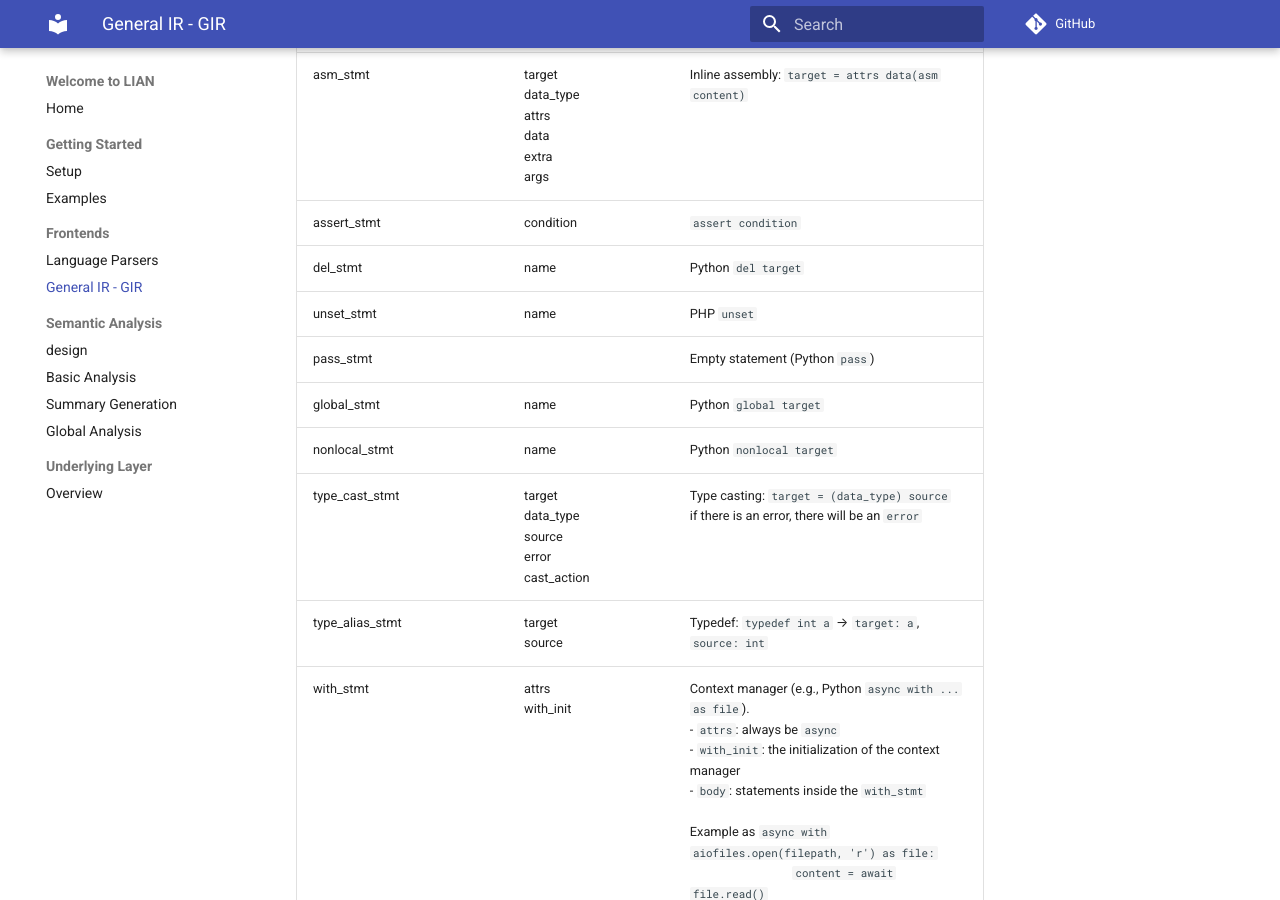
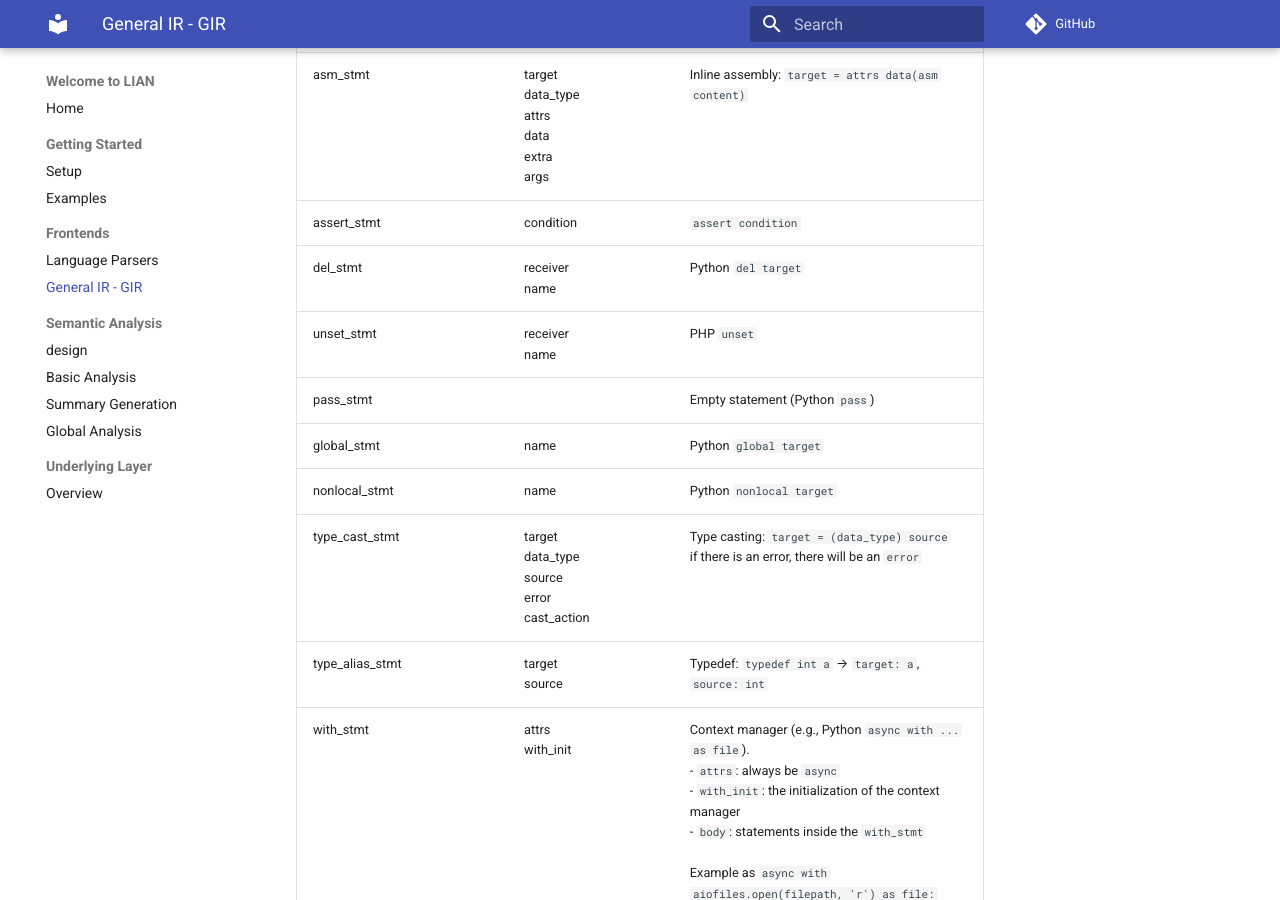
Before and after one commit to yang-guangliang/lian, an MkDocs documentation site: the page built from docs/en/gir.md, in a window 1280 px wide and 900 px high, scrolled down 6188 px. Built offline with MkDocs 1.6.1 and Material for MkDocs 9.7.7, drawn with Linux system fonts in a browser that asks for light colours; comment, search, counter and statistics services are not loaded.

Commit message:
update docs/en/gir.md.
Signed-off-by: 杨广亮 <yanggl@fudan.edu.cn>

```diff
--- a/docs/en/gir.md
+++ b/docs/en/gir.md
@@ -45,8 +45,8 @@ This page describes our self-developed universal intermediate language. Compared
 | label_stmt                    | name                                                         | Label declaration                                            |
 | asm_stmt                      | target<br>data_type<br>attrs<br>data<br>extra<br>args        | Inline assembly: `target = attrs data(asm content)`          |
 | assert_stmt                   | condition                                                    | `assert condition`                                           |
-| del_stmt                      | name                                                         | Python `del target`                                          |
-| unset_stmt                    | name                                                         | PHP `unset`                                                  |
+| del_stmt                      | receiver<br>name                                             | Python `del target`                                          |
+| unset_stmt                    | receiver<br>name                                             | PHP `unset`                                                  |
 | pass_stmt                     |                                                              | Empty statement (Python `pass`)                              |
 | global_stmt                   | name                                                         | Python `global target`                                       |
 | nonlocal_stmt                 | name                                                         | Python `nonlocal target`                                     |
```
